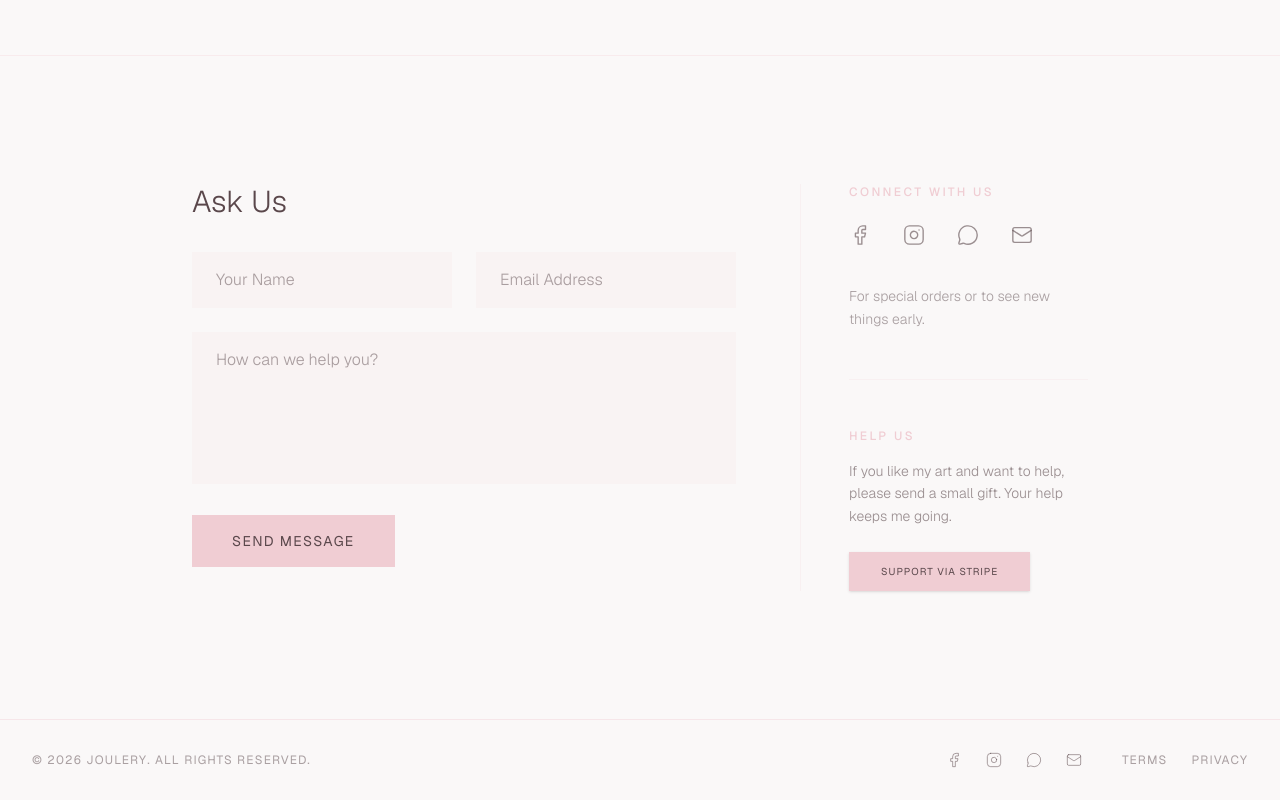
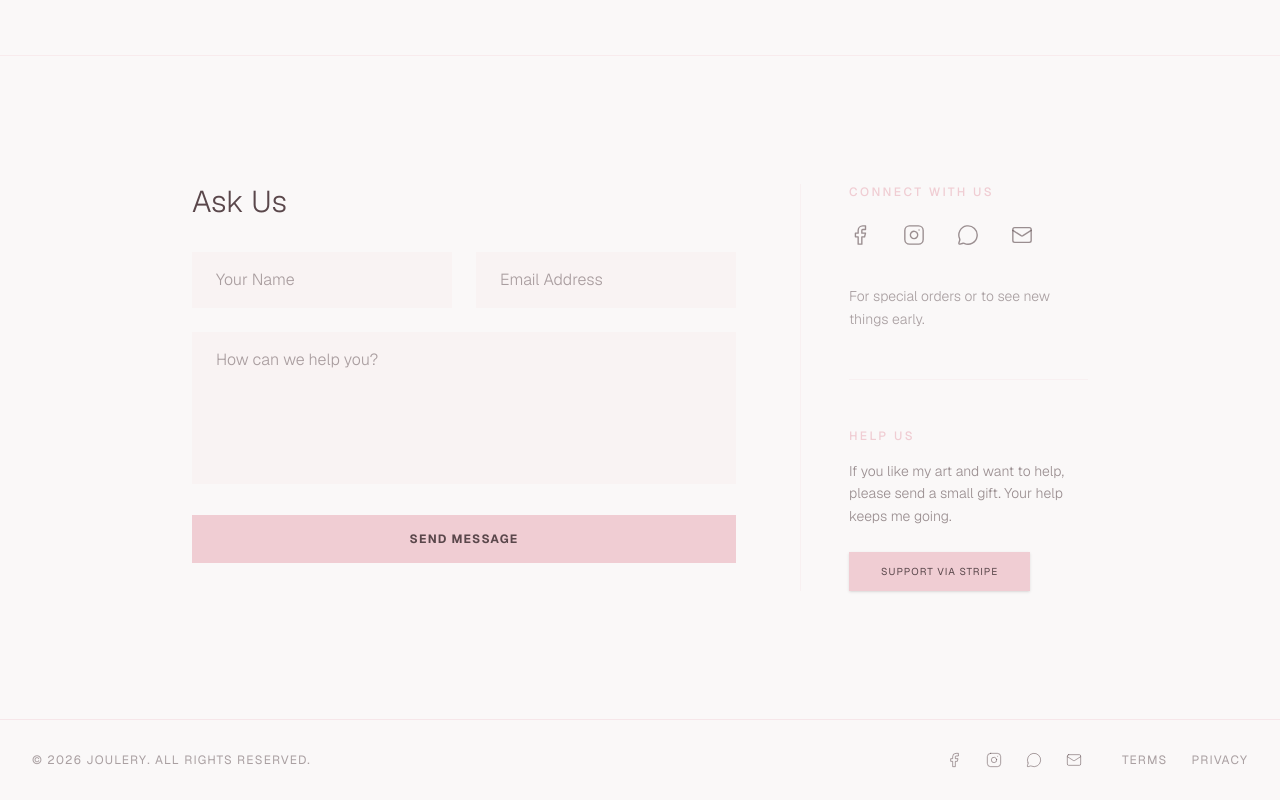
Before and after one commit to ruisu-iwnl/brandmarketing, a Next.js app: page / in a window 1280 px wide. Shown: the part 4325-5125 px from the top of the page. Built offline with nearby package versions, Linux system fonts and the light colour scheme; no server answers.

Commit message:
email: added debounce

```diff
--- a/src/components/sections/Contact.tsx
+++ b/src/components/sections/Contact.tsx
@@ -1,6 +1,6 @@
 "use client";
 
-import { useState } from "react";
+import { useState, useEffect } from "react";
 import { motion, AnimatePresence } from "framer-motion";
 import { MessageCircle, Mail } from "lucide-react";
 import FadeIn from "@/components/FadeIn";
@@ -17,6 +17,22 @@ const InstagramIcon = ({ size = 22, strokeWidth = 1.5 }: { size?: number; stroke
 export default function Contact() {
   const [status, setStatus] = useState<'idle' | 'submitting' | 'success' | 'error'>('idle');
   const [isCopied, setIsCopied] = useState(false);
+  const [cooldown, setCooldown] = useState(0);
+
+  useEffect(() => {
+    const lastSent = localStorage.getItem('last_contact_sent');
+    if (lastSent) {
+      const remaining = Math.ceil((120000 - (Date.now() - parseInt(lastSent))) / 1000);
+      if (remaining > 0) setCooldown(remaining);
+    }
+  }, []);
+
+  useEffect(() => {
+    if (cooldown > 0) {
+      const timer = setTimeout(() => setCooldown(cooldown - 1), 1000);
+      return () => clearTimeout(timer);
+    }
+  }, [cooldown]);
 
   const copyEmail = () => {
     navigator.clipboard.writeText(SITE_CONFIG.links.email as string);
@@ -26,6 +42,9 @@ export default function Contact() {
 
   const handleSubmit = async (e: React.FormEvent<HTMLFormElement>) => {
     e.preventDefault();
+
+    if (cooldown > 0) return;
+
     setStatus('submitting');
 
     const formData = new FormData(e.currentTarget);
@@ -44,6 +63,10 @@ export default function Contact() {
       if (response.ok) {
         setStatus('success');
         (e.target as HTMLFormElement).reset();
+
+        // Set 2-minute cooldown
+        localStorage.setItem('last_contact_sent', Date.now().toString());
+        setCooldown(120);
       } else {
         setStatus('error');
       }
@@ -110,10 +133,10 @@ export default function Contact() {
                 </div>
                 <button
                   type="submit"
-                  disabled={status === 'submitting'}
-                  className="bg-pink-accent text-foreground px-10 py-4 uppercase tracking-widest text-sm hover:shadow-lg hover:shadow-pink-accent/20 transition-all w-full md:w-auto disabled:opacity-50 disabled:cursor-not-allowed"
+                  disabled={status === 'submitting' || cooldown > 0}
+                  className="w-full bg-pink-accent text-foreground py-4 text-xs font-bold uppercase tracking-widest hover:shadow-lg hover:shadow-pink-accent/20 transition-all disabled:opacity-50 disabled:cursor-not-allowed cursor-pointer"
                 >
-                  {status === 'submitting' ? 'Sending...' : 'Send Message'}
+                  {status === 'submitting' ? 'Sending...' : (cooldown > 0 ? `Wait ${cooldown}s` : 'Send Message')}
                 </button>
                 {status === 'error' && (
                   <p className="text-xs text-red-400 mt-2">Something went wrong. Please try again.</p>
```
